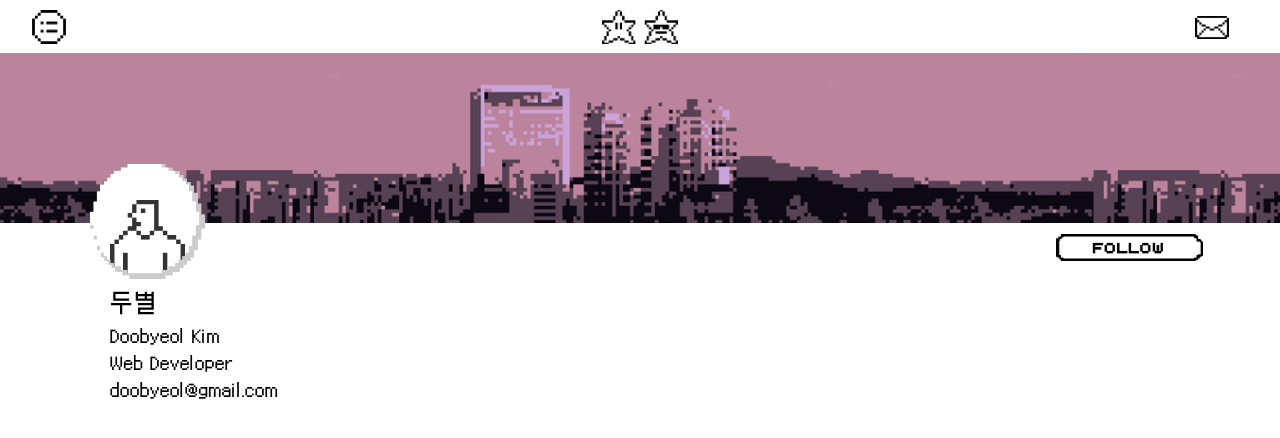
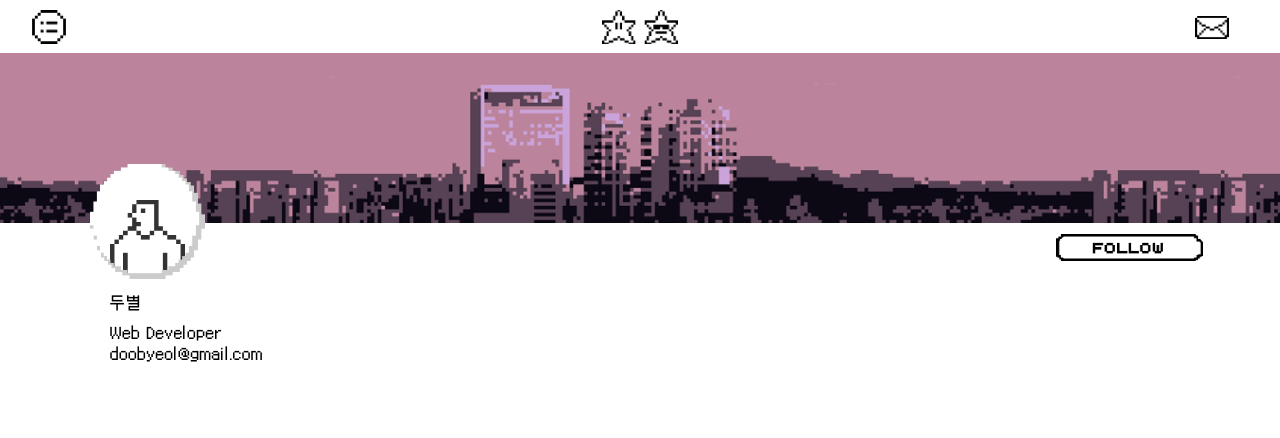
Before and after one commit to doobyeol/portfolio, a Vue app: page / in a window 1280 px wide. Shown: the top 438 px of the page. Built offline with nearby package versions, Linux system fonts and the light colour scheme.

Commit message:
CSS 정리

```diff
--- a/src/css/common.css
+++ b/src/css/common.css
@@ -72,7 +72,7 @@ body {
     width: 100%;
     position: relative;
     overflow: hidden;
-    min-width: 320px;
+    min-width: 280px;
     min-height: 100vh;
 }
 
--- a/src/views/About.vue
+++ b/src/views/About.vue
@@ -58,7 +58,7 @@ function showPopup() {
   display: flex;
   width: 100%;
   height: 6%;
-  min-width: 280px;
+  /* min-width: 280px; */
   max-width: 800px;
   max-height: 50px;
   margin: 15px auto 0;
@@ -117,7 +117,7 @@ function showPopup() {
 .content .chat_wrap {
   width: 100%;
   height: 85%;
-  min-width: 280px;
+  /* min-width: 280px; */
   max-width: 800px;
   margin: 0 auto;
   border-radius: 5px;
--- a/src/views/Home.vue
+++ b/src/views/Home.vue
@@ -17,7 +17,6 @@ function addBookmark(e: Event) {}
   </div>
   <ul class="txt">
     <li class="name">두별</li>
-    <li>Doobyeol Kim</li>
     <li>Web Developer</li>
     <li>doobyeol@gmail.com</li>
   </ul>
@@ -80,12 +79,12 @@ function addBookmark(e: Event) {}
 }
 
 .txt > li {
-  font-size: 20px;
-  line-height: 27px;
+  font-size: 1.3em;
+  line-height: 21px;
 }
 
 .txt > .name {
-  font-size: 27px;
+  font-size: 1.3em;
   line-height: 40px;
 }
 
--- a/src/views/Intro.vue
+++ b/src/views/Intro.vue
@@ -206,11 +206,19 @@ const clickStopButton = () => {
     margin-left: 20%;
   }
 }
+@media (max-width: 320px) {
+  .introWrap .illust > div {
+    height: 13%;
+    top: -13vh;
+  }
+}
 
 @media (max-width: 280px) {
   .introWrap .illust > div {
-    height: 18%;
-    top: -3vh;
+    /* height: 18%;
+    top: -3vh; */
+    height: 15%;
+    top: -17vh;
   }
 }
 </style>
```
Also changed, not shown: src/style.css (deleted, +0 -81 lines).
